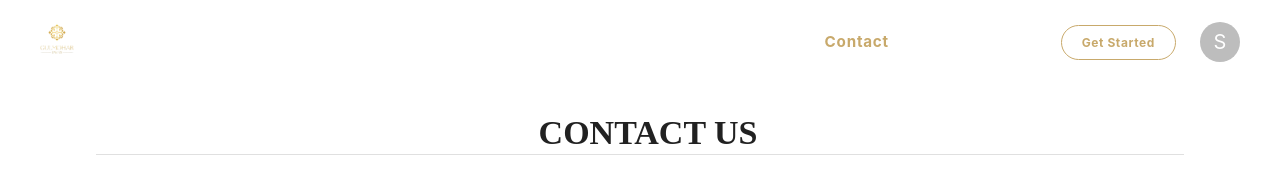
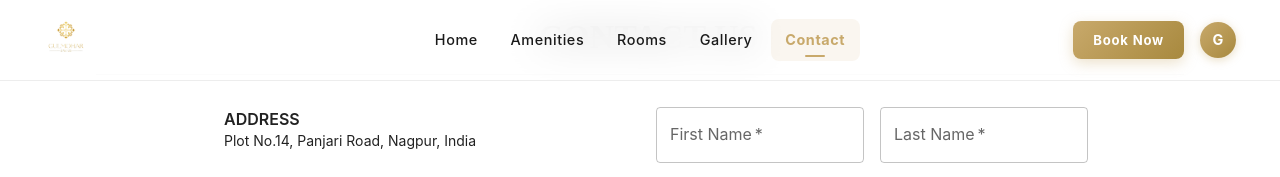
Before and after one commit to sahil-github/HotelWebsite-frontend, a React (Vite) app: page /contact in a window 1280 px wide. Shown: the top 177 px of the page. Built offline with nearby package versions, Linux system fonts and the light colour scheme; some icons are missing; a web font is replaced by a local one.

Commit message:
Navbar fixed

```diff
--- a/src/Components/Navbar.jsx
+++ b/src/Components/Navbar.jsx
@@ -12,13 +12,23 @@ import {
   ListItemText,
   Toolbar,
   Button,
-  Avatar, Menu, MenuItem
+  Avatar,
+  Menu,
+  MenuItem,
+  Divider,
+  Typography,
 } from "@mui/material";
-import Search from "./Search";
 import MenuIcon from "@mui/icons-material/Menu";
+import CloseIcon from "@mui/icons-material/Close";
+import PersonOutlineIcon from "@mui/icons-material/PersonOutline";
+import LogoutIcon from "@mui/icons-material/Logout";
+import SettingsOutlinedIcon from "@mui/icons-material/SettingsOutlined";
 import Logo from "../assets/GULMOHARLOGO.png";
+import { motion, AnimatePresence } from "framer-motion";
 
-const drawerWidth = 240;
+const drawerWidth = 280;
+const GOLD = "#C8A96B";
+const GOLD_DARK = "#a8893e";
 
 const navItems = [
   { label: "Home", path: "/" },
@@ -35,90 +45,174 @@ export default function Navbar(props) {
   const location = useLocation();
   const [anchorEl, setAnchorEl] = useState(null);
 
-  // OPTIMIZED scroll listener with state bailout check and passive listener
+  const isHome = location.pathname === "/";
+
   useEffect(() => {
     const handleScroll = () => {
-      const isScrolled = document.documentElement.scrollTop > 20;
+      const isScrolled = document.documentElement.scrollTop > 30;
       setScrolled((prev) => (prev !== isScrolled ? isScrolled : prev));
     };
-
     document.addEventListener("scroll", handleScroll, { passive: true });
     return () => document.removeEventListener("scroll", handleScroll);
   }, []);
 
-  const handleDrawerToggle = () => {
-    setMobileOpen((prev) => !prev);
-  };
+  // Close drawer on route change
+  useEffect(() => {
+    setMobileOpen(false);
+  }, [location.pathname]);
 
+  const handleDrawerToggle = () => setMobileOpen((prev) => !prev);
+
+  // Decide navbar appearance
+  // On home: transparent → frosted dark on scroll
+  // On other pages: always frosted white (since bg is white/light)
+  const navBg = isHome
+    ? scrolled
+      ? "rgba(10, 10, 10, 0.88)"
+      : "transparent"
+    : scrolled
+      ? "rgba(255, 255, 255, 0.92)"
+      : "rgba(255, 255, 255, 0.75)";
+
+  const navBorderBottom = isHome
+    ? scrolled
+      ? `1px solid rgba(200, 169, 107, 0.2)`
+      : "none"
+    : `1px solid rgba(0,0,0,0.07)`;
+
+  const backdropFilter = (isHome && !scrolled) ? "none" : "blur(18px) saturate(180%)";
+
+  const linkColor = isHome ? "#fff" : scrolled ? "#1a1a1a" : "#1a1a1a";
+  const linkActiveColor = GOLD;
+
+  // Mobile Drawer
   const drawer = (
     <Box
       sx={{
         height: "100%",
         display: "flex",
         flexDirection: "column",
-        backgroundColor: "rgba(255, 255, 255, 0.95)",
-        backdropFilter: "blur(5px)",
-        p: 2,
+        background: "linear-gradient(160deg, #0a0a0a 0%, #1a1509 100%)",
+        p: 0,
+        overflowX: "hidden",
       }}
     >
-      <Box sx={{ mb: 2 }}>
+      {/* Drawer Header */}
+      <Box
+        sx={{
+          display: "flex",
+          alignItems: "center",
+          justifyContent: "space-between",
+          px: 3,
+          pt: 3,
+          pb: 2,
+          borderBottom: "1px solid rgba(200,169,107,0.15)",
+        }}
+      >
+        <NavLink to="/" style={{ display: "flex", alignItems: "center" }}>
           <img
             src={Logo}
             alt="Gulmohar Logo"
-          style={{ height: "200px", width: "auto", objectFit: "contain" }}
+            style={{ height: "48px", width: "auto", objectFit: "contain" }}
           />
+        </NavLink>
+        <IconButton
+          onClick={handleDrawerToggle}
+          sx={{
+            color: "rgba(255,255,255,0.7)",
+            "&:hover": { color: "#fff", backgroundColor: "rgba(255,255,255,0.08)" },
+          }}
+        >
+          <CloseIcon />
+        </IconButton>
       </Box>
 
-      <List sx={{ mb: 4, flexGrow: 1 }}>
-        {navItems.map((item) => (
-          <ListItem key={item.label} disablePadding sx={{ mb: 2 }}>
+      {/* Nav Links */}
+      <List sx={{ flex: 1, px: 2, py: 3 }}>
+        {navItems.map((item, index) => {
+          const isActive = location.pathname === item.path;
+          return (
+            <ListItem key={item.label} disablePadding sx={{ mb: 0.5 }}>
               <ListItemButton
                 component={NavLink}
                 to={item.path}
                 onClick={handleDrawerToggle}
                 sx={{
                   borderRadius: "12px",
-                // FIX 2: NavLink adds "active" class automatically, this works correctly
-                "&.active": {
-                  backgroundColor: "rgba(0,0,0,0.08)",
-                  color: "#C8A96B",
+                  px: 2.5,
+                  py: 1.4,
+                  position: "relative",
+                  overflow: "hidden",
+                  backgroundColor: isActive
+                    ? "rgba(200,169,107,0.12)"
+                    : "transparent",
+                  border: isActive
+                    ? "1px solid rgba(200,169,107,0.25)"
+                    : "1px solid transparent",
+                  transition: "all 0.25s ease",
+                  "&:hover": {
+                    backgroundColor: "rgba(200,169,107,0.08)",
+                    border: "1px solid rgba(200,169,107,0.15)",
                   },
                 }}
               >
+                {isActive && (
+                  <Box
+                    sx={{
+                      position: "absolute",
+                      left: 0,
+                      top: "50%",
+                      transform: "translateY(-50%)",
+                      width: "3px",
+                      height: "60%",
+                      borderRadius: "0 4px 4px 0",
+                      backgroundColor: GOLD,
+                    }}
+                  />
+                )}
                 <ListItemText
                   primary={item.label}
                   primaryTypographyProps={{
-                  fontSize: "1.1rem",
-                  fontWeight: 500,
-                  letterSpacing: "0.05em",
+                    fontSize: "1rem",
+                    fontWeight: isActive ? 700 : 500,
+                    letterSpacing: "0.04em",
+                    color: isActive ? GOLD : "rgba(255,255,255,0.85)",
                   }}
                 />
               </ListItemButton>
             </ListItem>
-        ))}
+          );
+        })}
       </List>
 
-      {/* FIX 3: mt:"auto" only works when parent is flexDirection:"column" — fixed above */}
-      <Box sx={{ mt: "auto" }}>
-        {/* FIX 4: Book Now button now navigates to /contact */}
+      {/* Divider */}
+      <Box sx={{ px: 3, mb: 2 }}>
+        <Divider sx={{ borderColor: "rgba(200,169,107,0.15)" }} />
+      </Box>
+
+      {/* Book Now CTA */}
+      <Box sx={{ px: 3, pb: 4 }}>
         <Button
           fullWidth
           variant="contained"
           component={NavLink}
-          to="/contact"
+          to="/booking"
           onClick={handleDrawerToggle}
           sx={{
-            backgroundColor: "#fff",
-            color: "#000",
-            borderRadius: "999px",
-            py: 1.8,
-            fontSize: "0.9rem",
-            fontWeight: 600,
-            letterSpacing: "0.1em",
+            background: `linear-gradient(135deg, ${GOLD} 0%, ${GOLD_DARK} 100%)`,
+            color: "#fff",
+            borderRadius: "12px",
+            py: 1.6,
+            fontSize: "0.95rem",
+            fontWeight: 700,
+            letterSpacing: "0.08em",
             textTransform: "uppercase",
-            boxShadow: "0 10px 20px rgba(0,0,0,0.15)",
+            boxShadow: `0 8px 24px rgba(200,169,107,0.35)`,
+            transition: "all 0.3s ease",
             "&:hover": {
-              backgroundColor: "#333",
+              background: `linear-gradient(135deg, ${GOLD_DARK} 0%, ${GOLD} 100%)`,
+              transform: "translateY(-1px)",
+              boxShadow: `0 12px 30px rgba(200,169,107,0.45)`,
             },
           }}
         >
@@ -137,37 +231,44 @@ export default function Navbar(props) {
         position="fixed"
         elevation={0}
         sx={{
-          backgroundColor: scrolled ? "#000" : "transparent",
-          backdropFilter: scrolled ? "blur(12px)" : "none",
-          boxShadow: scrolled ? "0 4px 30px rgba(0, 0, 0, 0.08)" : "none",
-          borderBottom: scrolled ? "1px solid rgba(0, 0, 0, 0.05)" : "none",
-          transition: "background-color 0.4s cubic-bezier(0.4, 0, 0.2, 1), box-shadow 0.4s cubic-bezier(0.4, 0, 0.2, 1), border-bottom 0.4s cubic-bezier(0.4, 0, 0.2, 1)",
+          backgroundColor: navBg,
+          backdropFilter: backdropFilter,
+          WebkitBackdropFilter: backdropFilter,
+          boxShadow: scrolled
+            ? "0 4px 24px rgba(0,0,0,0.08)"
+            : "none",
+          borderBottom: navBorderBottom,
+          transition:
+            "background-color 0.45s cubic-bezier(0.4,0,0.2,1), box-shadow 0.45s cubic-bezier(0.4,0,0.2,1), border-bottom 0.45s cubic-bezier(0.4,0,0.2,1)",
           width: "100%",
+          zIndex: 1200,
         }}
       >
         <Toolbar
           sx={{
             display: "flex",
             alignItems: "center",
-            px: { xs: 2, md: 4 },
-            py: scrolled ? 0.8 : 1.8,
-            transition: "padding-top 0.4s cubic-bezier(0.4, 0, 0.2, 1), padding-bottom 0.4s cubic-bezier(0.4, 0, 0.2, 1)",
-            willChange: "padding-top, padding-bottom",
+            px: { xs: 2, sm: 3, md: 5 },
+            py: 0,
+            minHeight: { xs: "64px", md: scrolled ? "64px" : "80px" },
+            transition: "min-height 0.35s cubic-bezier(0.4,0,0.2,1)",
           }}
         >
           {/* LEFT — Logo */}
           <Box sx={{ flex: 1, display: "flex", alignItems: "center" }}>
-            <NavLink to="/" style={{ display: "flex", alignItems: "center" }}>
+            <NavLink
+              to="/"
+              style={{ display: "flex", alignItems: "center", textDecoration: "none" }}
+            >
               <img
                 src={Logo}
                 alt="Gulmohar Logo"
                 style={{
-                  height: scrolled ? "40px" : "50px",
+                  height: scrolled ? "40px" : "52px",
                   width: "auto",
                   display: "block",
                   objectFit: "contain",
-                  transition: "height 0.35s cubic-bezier(0.4, 0, 0.2, 1)",
-                  willChange: "height",
+                  transition: "height 0.35s cubic-bezier(0.4,0,0.2,1)",
                 }}
               />
             </NavLink>
@@ -176,119 +277,207 @@ export default function Navbar(props) {
           {/* CENTER — Desktop Nav Links */}
           <Box
             sx={{
-              display: { xs: "none", sm: "flex" },
-              gap: { sm: 1, md: 2 },
+              display: { xs: "none", md: "flex" },
+              gap: 0.5,
               alignItems: "center",
             }}
           >
-            {navItems.map((item) => (
+            {navItems.map((item) => {
+              const isActive = location.pathname === item.path;
+              return (
+                <Box
+                  key={item.label}
+                  sx={{ position: "relative", display: "flex", alignItems: "center" }}
+                >
                   <Button
-                key={item.label}
                     component={NavLink}
                     to={item.path}
-                sx={({ palette }) => ({
-                  color:
-                    location.pathname === item.path
-                      ? "#C8A96B"
-                      : scrolled
-                        ? "#fff"
-                        : "#fff",
-                  fontSize: "0.95rem",
-                  fontWeight: 700,
-                  letterSpacing: "0.05em",
+                    sx={{
+                      color: isActive ? linkActiveColor : linkColor,
+                      fontSize: "0.9rem",
+                      fontWeight: isActive ? 700 : 500,
+                      letterSpacing: "0.04em",
                       textTransform: "none",
-                  px: 2,
-                  py: 0.8,
-                  borderRadius: "999px",
-                  transition: "color 0.3s cubic-bezier(0.4, 0, 0.2, 1), background-color 0.3s cubic-bezier(0.4, 0, 0.2, 1)",
-                  backgroundColor:
-                    location.pathname === item.path
-                      ? scrolled
-                        ? "rgba(200, 169, 107, 0.1)"
-                        : "rgba(255, 255, 255, 0.15)"
+                      px: 1.8,
+                      py: 1,
+                      borderRadius: "8px",
+                      position: "relative",
+                      transition: "color 0.3s ease, background-color 0.3s ease",
+                      backgroundColor: isActive
+                        ? "rgba(200,169,107,0.1)"
                         : "transparent",
                       "&:hover": {
-                    backgroundColor: scrolled
-                      ? "rgba(200, 169, 107, 0.08)"
-                      : "rgba(255, 255, 255, 0.1)",
-                    color: "#C8A96B",
+                        color: linkActiveColor,
+                        backgroundColor: isHome
+                          ? "rgba(200,169,107,0.12)"
+                          : "rgba(200,169,107,0.08)",
                       },
-                })}
+                    }}
                   >
                     {item.label}
+                    {/* Active underline indicator */}
+                    {isActive && (
+                      <Box
+                        component={motion.div}
+                        layoutId="nav-indicator"
+                        sx={{
+                          position: "absolute",
+                          bottom: "4px",
+                          left: "50%",
+                          transform: "translateX(-50%)",
+                          width: "20px",
+                          height: "2px",
+                          borderRadius: "2px",
+                          backgroundColor: GOLD,
+                        }}
+                        transition={{ type: "spring", stiffness: 380, damping: 30 }}
+                      />
+                    )}
                   </Button>
-            ))}
+                </Box>
+              );
+            })}
           </Box>
 
           {/* RIGHT — Actions */}
           <Box
             sx={{
+              flex: 1,
               display: "flex",
               alignItems: "center",
-              gap: { xs: 1, md: 2 },
-              flex: 1,
+              gap: 1,
               justifyContent: "flex-end",
             }}
           >
-            {/* <Search /> */}
+            {/* Book Now CTA — desktop only */}
             <Button
-              variant="outlined"
               component={NavLink}
-              to="/contact"
+              to="/booking"
               sx={{
-                borderColor: scrolled ? "#1a1a1a" : "#C8A96B",
-                color: scrolled ? "#1a1a1a" : "#C8A96B",
-                borderRadius: "999px",
+                display: { xs: "none", md: "inline-flex" },
+                background: `linear-gradient(135deg, ${GOLD} 0%, ${GOLD_DARK} 100%)`,
+                color: "#fff",
+                borderRadius: "8px",
                 px: 2.5,
-                py: 0.8,
-                fontSize: "0.75rem",
+                py: 0.9,
+                fontSize: "0.82rem",
                 fontWeight: 700,
-                letterSpacing: "0.05em",
+                letterSpacing: "0.06em",
                 textTransform: "none",
-                display: { xs: "none", md: "inline-flex" },
-                transition: "background-color 0.3s ease, border-color 0.3s ease, color 0.3s ease, transform 0.3s ease",
+                boxShadow: `0 4px 14px rgba(200,169,107,0.35)`,
+                transition: "all 0.3s ease",
                 "&:hover": {
-                  backgroundColor: scrolled ? "#1a1a1a" : "#C8A96B",
-                  borderColor: scrolled ? "#1a1a1a" : "#C8A96B",
-                  color: scrolled ? "#fff" : "#000",
-                  transform: "scale(1.05)",
+                  background: `linear-gradient(135deg, ${GOLD_DARK} 0%, ${GOLD} 100%)`,
+                  transform: "translateY(-1px)",
+                  boxShadow: `0 6px 20px rgba(200,169,107,0.45)`,
                 },
               }}
             >
-              Get Started
+              Book Now
             </Button>
 
-
+            {/* Avatar / Profile dropdown */}
             <IconButton
-              onClick={handleDrawerToggle}
+              onClick={(e) => setAnchorEl(e.currentTarget)}
+              sx={{ p: 0.5, ml: 0.5 }}
+            >
+              <Avatar
                 sx={{
-                display: { sm: "none" },
-                color: scrolled ? "#1a1a1a" : "#fff",
-                transition: "color 0.4s ease",
+                  width: 36,
+                  height: 36,
+                  background: `linear-gradient(135deg, ${GOLD} 0%, ${GOLD_DARK} 100%)`,
+                  fontSize: "0.9rem",
+                  fontWeight: 700,
+                  color: "#fff",
+                  boxShadow: `0 2px 10px rgba(200,169,107,0.4)`,
+                  transition: "box-shadow 0.3s ease",
+                  "&:hover": {
+                    boxShadow: `0 4px 16px rgba(200,169,107,0.55)`,
+                  },
                 }}
               >
-              <MenuIcon />
-            </IconButton>
-
-            <IconButton onClick={(e) => setAnchorEl(e.currentTarget)}>
-              <Avatar>S</Avatar>
+                G
+              </Avatar>
             </IconButton>
 
             <Menu
               anchorEl={anchorEl}
               open={Boolean(anchorEl)}
               onClose={() => setAnchorEl(null)}
+              transformOrigin={{ horizontal: "right", vertical: "top" }}
+              anchorOrigin={{ horizontal: "right", vertical: "bottom" }}
+              PaperProps={{
+                elevation: 0,
+                sx: {
+                  mt: 1,
+                  borderRadius: "12px",
+                  minWidth: 180,
+                  border: "1px solid rgba(0,0,0,0.06)",
+                  boxShadow: "0 8px 32px rgba(0,0,0,0.12)",
+                  overflow: "hidden",
+                  "& .MuiMenuItem-root": {
+                    px: 2,
+                    py: 1.3,
+                    fontSize: "0.9rem",
+                    fontWeight: 500,
+                    gap: 1.5,
+                    transition: "background-color 0.2s ease",
+                    "&:hover": {
+                      backgroundColor: "rgba(200,169,107,0.08)",
+                      color: GOLD,
+                    },
+                  },
+                },
+              }}
             >
-
-
+              <Box sx={{ px: 2, py: 1.5, borderBottom: "1px solid rgba(0,0,0,0.06)" }}>
+                <Typography variant="caption" color="text.secondary" fontWeight={600} letterSpacing="0.05em">
+                  ACCOUNT
+                </Typography>
+              </Box>
               <MenuItem
                 component={NavLink}
                 to="/profile"
                 onClick={() => setAnchorEl(null)}
-              >My Profile</MenuItem>
-              <MenuItem>Settings</MenuItem>
-              <MenuItem>Logout</MenuItem>
+              >
+                <PersonOutlineIcon fontSize="small" />
+                My Profile
+              </MenuItem>
+              <MenuItem onClick={() => setAnchorEl(null)}>
+                <SettingsOutlinedIcon fontSize="small" />
+                Settings
+              </MenuItem>
+              <Divider sx={{ my: 0.5 }} />
+              <MenuItem
+                onClick={() => setAnchorEl(null)}
+                sx={{ color: "#e53935 !important", "&:hover": { backgroundColor: "rgba(229,57,53,0.06) !important" } }}
+              >
+                <LogoutIcon fontSize="small" />
+                Logout
+              </MenuItem>
             </Menu>
+
+            {/* Mobile Hamburger */}
+            <IconButton
+              onClick={handleDrawerToggle}
+              sx={{
+                display: { md: "none" },
+                color: isHome ? "#fff" : "#1a1a1a",
+                ml: 0.5,
+                borderRadius: "10px",
+                backgroundColor: isHome
+                  ? "rgba(255,255,255,0.1)"
+                  : "rgba(0,0,0,0.05)",
+                "&:hover": {
+                  backgroundColor: isHome
+                    ? "rgba(255,255,255,0.18)"
+                    : "rgba(0,0,0,0.1)",
+                },
+                transition: "all 0.3s ease",
+              }}
+            >
+              <MenuIcon />
+            </IconButton>
           </Box>
         </Toolbar>
       </AppBar>
@@ -297,13 +486,20 @@ export default function Navbar(props) {
       <Drawer
         container={container}
         variant="temporary"
+        anchor="right"
         open={mobileOpen}
         onClose={handleDrawerToggle}
         ModalProps={{ keepMounted: true }}
         sx={{
-          display: { xs: "block", sm: "none" },
+          display: { xs: "block", md: "none" },
           "& .MuiDrawer-paper": {
             width: drawerWidth,
+            boxSizing: "border-box",
+            border: "none",
+          },
+          "& .MuiBackdrop-root": {
+            backdropFilter: "blur(4px)",
+            backgroundColor: "rgba(0,0,0,0.4)",
           },
         }}
       >
--- a/src/pages/Contact.jsx
+++ b/src/pages/Contact.jsx
@@ -31,19 +31,18 @@ const Contact = () => {
         minHeight: "100vh",
         backgroundColor: "#fff",
         px: { xs: 2, md: 12 },
-        pt: 12,
-        pb: 8,
+        pb: 4,
       }}
     >
       <AnimatedText
         variant="h4"
         fontWeight={700}
-        sx={{ ml: 2, mt: 2, textAlign: "center" }}
+        sx={{ ml: 2, mt: 2, mb: 2, textAlign: "center" }}
       >
         CONTACT US
       </AnimatedText>
 
-      <Divider sx={{ mb: 6 }} />
+      <Divider sx={{ mb: 4 }} />
 
       <Grid container spacing={4} sx={{ px: { xs: 2, md: 12 } }}>
         {/* LEFT SIDE */}
```
Also changed, not shown: src/pages/About.jsx (+7 -5 lines), src/pages/Amenities/Amenities.jsx (+13 -7 lines), src/pages/Booking/Booking.jsx (+6 -6 lines), src/pages/GalleryPhoto.jsx (+5 -3 lines), src/pages/Rooms.jsx (+16 -9 lines). Lines whose indentation alone changed are shown as unchanged.
